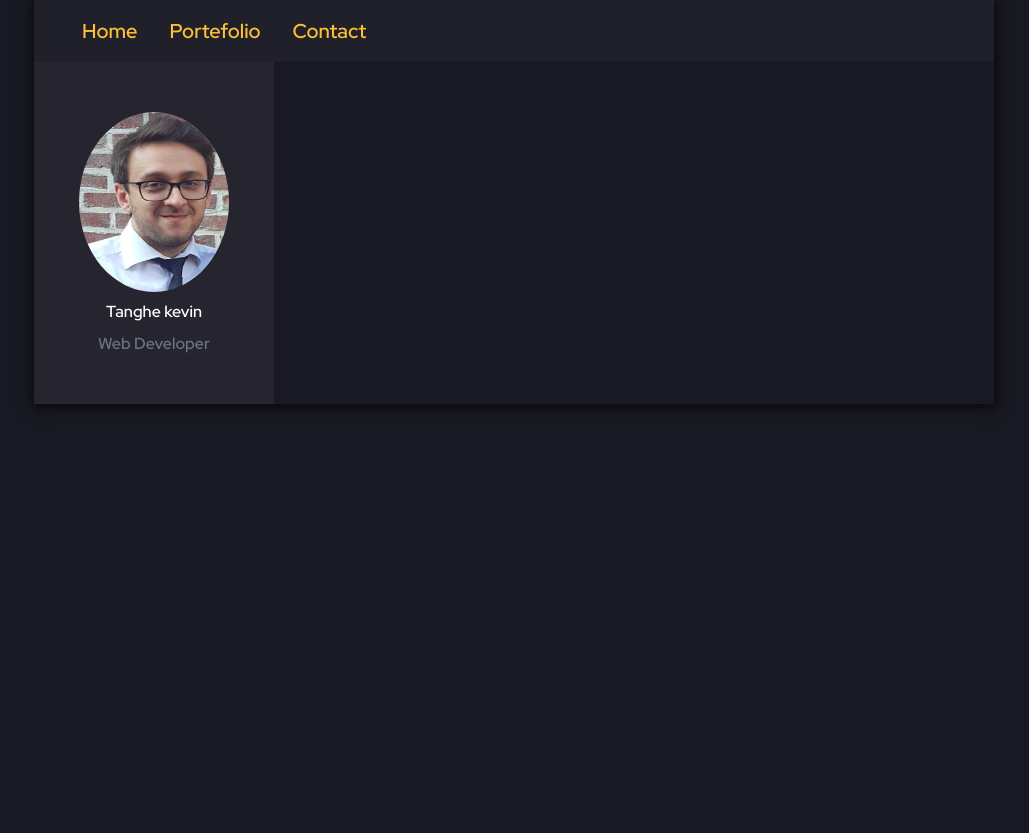
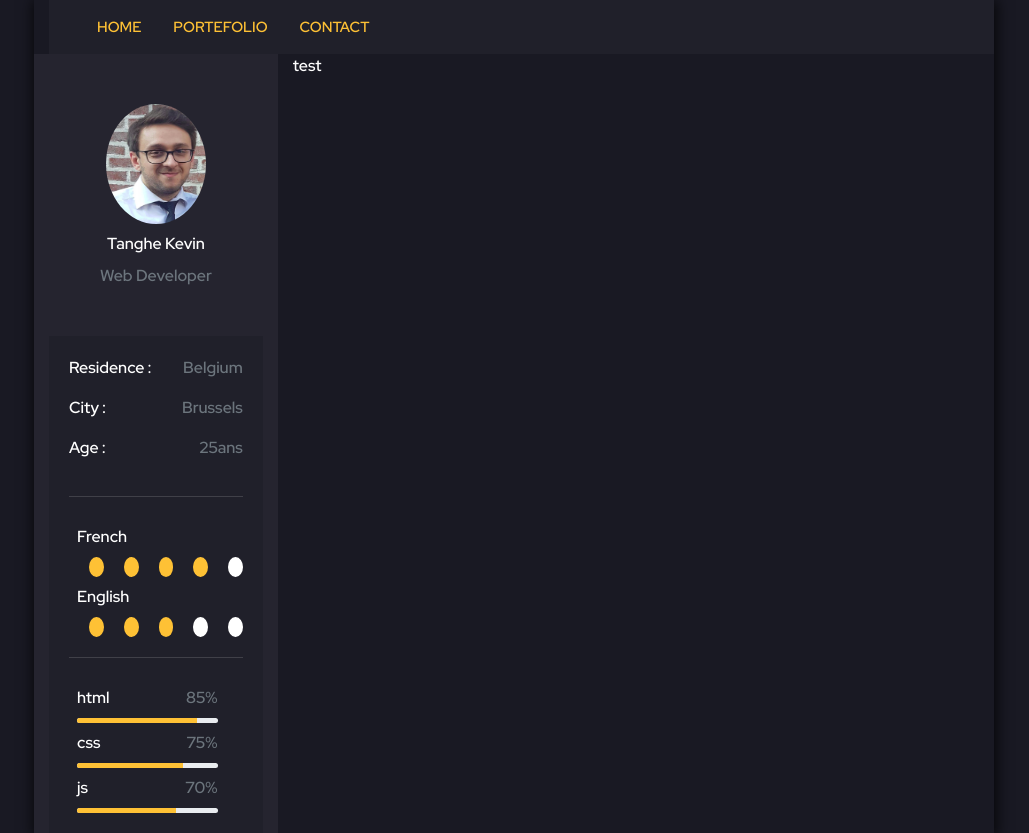
Before and after one commit to KevinTanghe/Portfolio, a website: page index.html in a window 1280 px wide. Shown: the whole page, without its empty margins (126-1155 px from the left). Before the commit the page ends 800 px from the top, so only its background shows below. Drawn offline with nearby package versions, Linux system fonts and the light colour scheme.

Commit message:
section cv bientôt finis

```diff
--- a/index.html
+++ b/index.html
@@ -1,5 +1,5 @@
 <!DOCTYPE html>
-<html lang="en">
+<html lang="fr">
 <head>
     <meta charset="UTF-8">
     <meta name="viewport" content="width=device-width, initial-scale=1.0">
@@ -19,13 +19,13 @@
             <div class="collapse navbar-collapse" id="navbarNav">
                 <ul class="navbar-nav">
                     <li class="nav-item active">
-                        <a class="nav-link mx-2 border-0" href="#">Home<span class="sr-only">(current)</span></a>
+                        <a class="nav-link mx-2 border-0" href="#">HOME<span class="sr-only">(current)</span></a>
                     </li>
                     <li class="nav-item active">
-                        <a class="nav-link mx-2 border-0" href="#">Portefolio <span class="sr-only">(current)</span></a>
+                        <a class="nav-link mx-2 border-0" href="#">PORTEFOLIO <span class="sr-only">(current)</span></a>
                     </li>
                          <li class="nav-item active">
-                        <a class="nav-link mx-2 border-0" href="#">Contact<span class="sr-only">(current)</span></a>
+                        <a class="nav-link mx-2 border-0" href="#">CONTACT<span class="sr-only">(current)</span></a>
                     </li>
                 </ul>
             </div>
@@ -34,20 +34,102 @@
 
                         <!-- Fin de la navbar -->
 
-    <section>
-        <div id="cv">
-            <div class="d-flex flex-column align-items-center">
+                    <!-- Grande section qui englobes toutes les sections -->
+    <section class="d-flex row">
+
+                    <!-- Début de la section cv/info -->
+
+        <section class="col-lg-3 col-md-5 col-sm-12" id="cv">
+            <div class="d-flex flex-column align-items-center tailleCV">
                 <img id="photoKevin" src="./public/img/Kevin_photo.png" alt="">
-                <p class="text-white m-2">Tanghe kevin</p>
+                <p class="text-white m-2">Tanghe Kevin</p>
                 <p class="text-secondary mb-5">Web Developer</p>
             </div>
-            <div>
+            <div class="infoCV d-flex flex-column tailleCV">
 
+                        <!-- lieu age -->
+
+                <div class="d-flex justify-content-between">
+                    <p>Residence :</p>
+                    <p class="text-secondary">Belgium</p>
+                </div>
+                <div class="d-flex justify-content-between">
+                    <p>City :</p>
+                    <p class="text-secondary">Brussels</p>
+                </div>
+                <div class="d-flex justify-content-between">
+                    <p>Age :</p>
+                    <p class="text-secondary">25ans</p>
+                </div>
+
+                <div class="hr"></div>
+
+                        <!-- début de pourcentage -->
+                        <!-- langue -->
+                <div>
+                    <div style="width: 90%;" class="d-flex justify-content-between">
+                        <p class="m-2">French</p>
+                    </div>
+                    <div class="d-flex">
+                        <div class="boulePleine"></div>
+                        <div class="boulePleine"></div>
+                        <div class="boulePleine"></div>
+                        <div class="boulePleine"></div>
+                        <div class="bouleVide"></div>
+                    </div>
+                    <div style="width: 90%;" class="d-flex justify-content-between">
+                        <p class="m-2">English</p>
+                    </div>
+                    <div class="d-flex">
+                        <div class="boulePleine"></div>
+                        <div class="boulePleine"></div>
+                        <div class="boulePleine"></div>
+                        <div class="bouleVide"></div>
+                        <div class="bouleVide"></div>
+                    </div>
+
+                    <div class="hr"></div>
+
+                        <!-- language informatique -->
+                    <div style="width: 90%;" class="d-flex justify-content-between">
+                        <p class="m-2">html</p>
+                        <p class="m-2 text-secondary">85%</p>
+                    </div>
+                    <div class="ml-2 barrePourcen">
+                        <div class="progress">
+                            <div class="progress-bar" role="progressbar" style="width: 85%" aria-valuenow="85" aria-valuemin="0" aria-valuemax="100"></div>
+                        </div>
+                    </div>
+                    <div style="width: 90%;" class="d-flex justify-content-between">
+                        <p class="m-2">css</p>
+                        <p class="m-2 text-secondary">75%</p>
+                    </div>
+                    <div class="ml-2 barrePourcen">
+                        <div class="progress">
+                            <div class="progress-bar" role="progressbar" style="width: 75%" aria-valuenow="75" aria-valuemin="0" aria-valuemax="100"></div>
+                        </div>
+                    </div>
+                    <div style="width: 90%;" class="d-flex justify-content-between">
+                        <p class="m-2">js</p>
+                        <p class="m-2 text-secondary">70%</p>
+                    </div>
+                    <div class="ml-2 barrePourcen">
+                        <div class="progress">
+                            <div class="progress-bar" role="progressbar" style="width: 70%" aria-valuenow="70" aria-valuemin="0" aria-valuemax="100"></div>
+                        </div>
+                    </div>
+                </div>
             </div>
-        </div>
-        <div id="home"></div>
-        <div id="portefolio"></div>
-        <div id="contact"></div>
+        </section>
+        <section class="col-lg-9 col-md-7 col-sm-12" id="home">
+            test
+        </section>
+        <section id="portefolio">
+
+        </section>
+        <section id="contact">
+
+        </section>
     </section>
     <script src="./node_modules/jquery/dist/jquery.js"></script>
     <script src="./node_modules/bootstrap/dist/js/bootstrap.bundle.min.js"></script>
--- a/src/scss/modules/_cv.scss
+++ b/src/scss/modules/_cv.scss
@@ -1,15 +1,65 @@
 #cv{
-    flex: 3;
+
     display: flex;
     flex-direction: column;
     align-items: center;
     background-color: $gris;
+    overflow: auto;
+    z-index: 999;
+
+}
+
+.tailleCV{
+    width: 100%;
+}
+
+.infoCV{
+    color: white;
+    padding: 20px;
+    background-color: $noir;
 }
 
 #photoKevin {
-    height: 180px;
-    width: 150px;
+    height: 120px;
+    width: 100px;
     border-radius: 50%;
     margin-top: 50px;
+}
 
+.hr{
+    width: 100%;
+    height: 1px;
+    background: #8c8c8e;
+    opacity: .3;
+    margin-top: 20px;
+    margin-bottom: 20px;
 }
+
+.progress{
+    height: 5px;
+}
+
+.progress-bar{
+    background-color: $jaune;
+    color: black;
+}
+
+.barrePourcen{
+    padding-right: 25px;
+}
+
+.boulePleine{
+    height: 20px;
+    width: 20px;
+    border-radius: 50%;
+    background-color: $jaune;
+    margin-left: 20px;
+}
+
+.bouleVide{
+    height: 20px;
+    width: 20px;
+    border-radius: 50%;
+    background-color: white;
+    margin-left: 20px;
+}
--- a/src/scss/modules/_home.scss
+++ /dev/null
@@ -1,7 +0,0 @@
-section {
-    display: flex;
-}
-
-#home {
-    flex: 9;
-}
--- a/src/scss/modules/_nav.scss
+++ b/src/scss/modules/_nav.scss
@@ -2,7 +2,8 @@ nav{
     background-color: $noir;
     a{
         color: $jaune !important;
-        font-size: 20px;
+        font-size: 11pt;
+
     }
 }
 
@@ -16,4 +17,6 @@ body{
     box-shadow: 1px 2px 13px 2px rgba(0,0,0,0.75);
     background-color: $fond;
     font-family: "redhat";
+    color: white;
+    padding-left: 15px;
 }
--- a/src/scss/modules/_style.scss
+++ b/src/scss/modules/_style.scss
@@ -1,5 +1,7 @@
+
 @import  "./contact";
 @import  "./cv";
 @import  "./home";
 @import  "./nav";
 @import  "./portefolio";
+@import  "./media"
```
Also changed, not shown: public/css/app.css, public/img/imageCode.jpeg (added), src/scss/modules/_media.scss (added).
